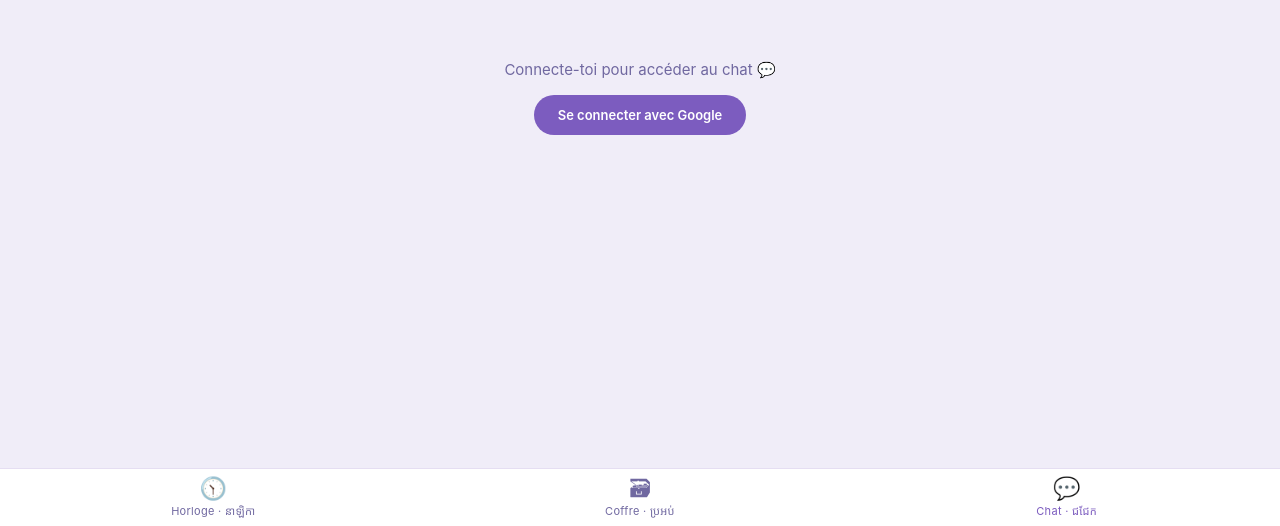
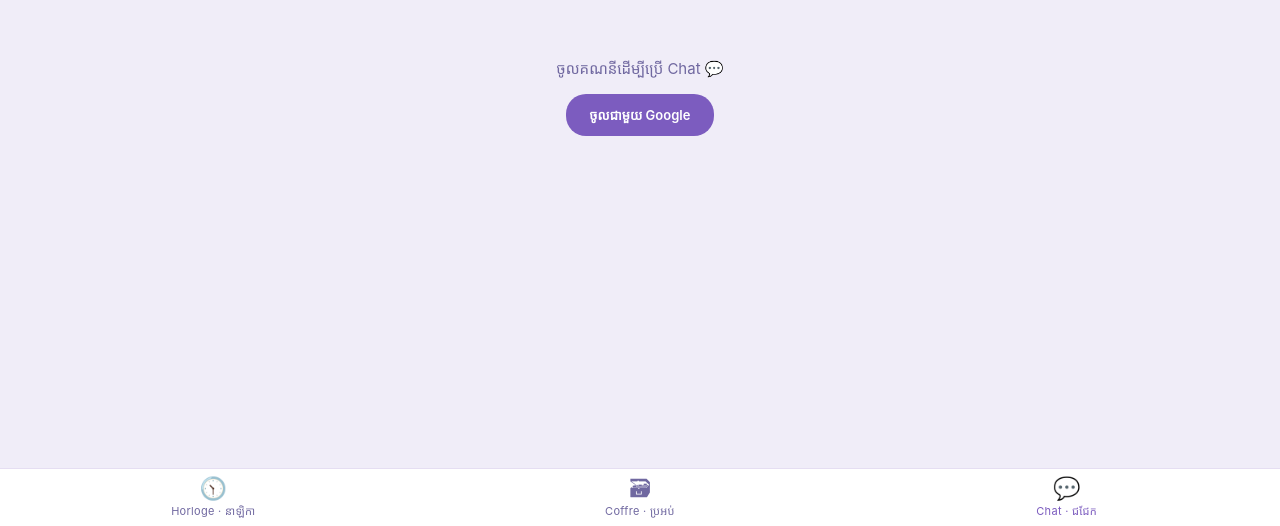
Before and after one commit to chetana/9074km, a SvelteKit app: page /chat in a window 1280 px wide. Shown: the part 274-800 px from the top of the page. Built offline with nearby package versions, Linux system fonts and the light colour scheme.

Commit message:
fix(chat): userLang → kh par défaut (FR seulement si chet)

```diff
--- a/src/routes/chat/+page.svelte
+++ b/src/routes/chat/+page.svelte
@@ -36,9 +36,9 @@
 	const user = userStore;
 	// $user est réactif (store Svelte 4), contrairement à auth.getFirstName() qui utilise get()
 	const firstName = $derived($user?.name.split(' ')[0] ?? '');
-	// Détermine la langue de l'utilisateur connecté : Lys → kh, Chet → fr
+	// Détermine la langue de l'utilisateur connecté : Chet → fr, tout autre → kh par défaut
 	const userLang = $derived<'fr' | 'kh'>(
-		firstName.toLowerCase() === 'lys' ? 'kh' : 'fr'
+		firstName.toLowerCase() === 'chet' ? 'fr' : 'kh'
 	);
 
 	// ── Date de navigation ────────────────────────────────────────────────
```
